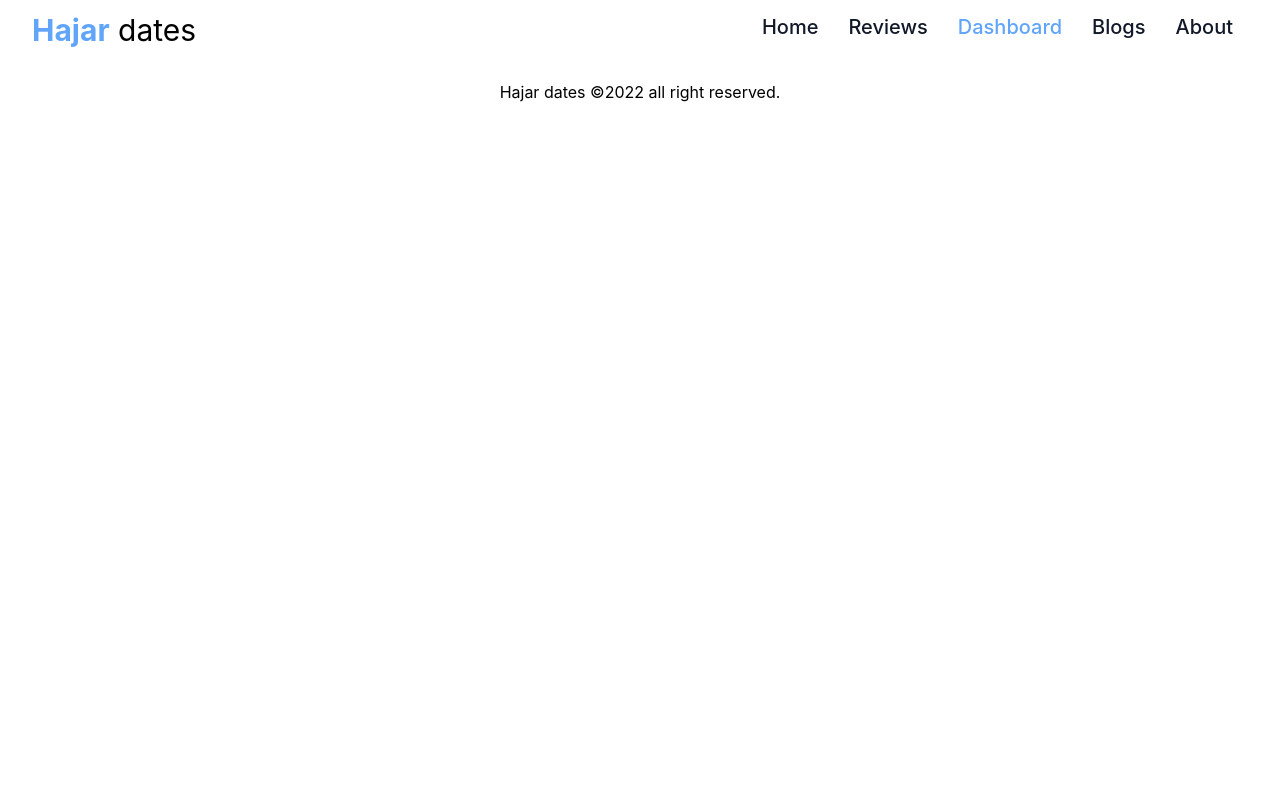
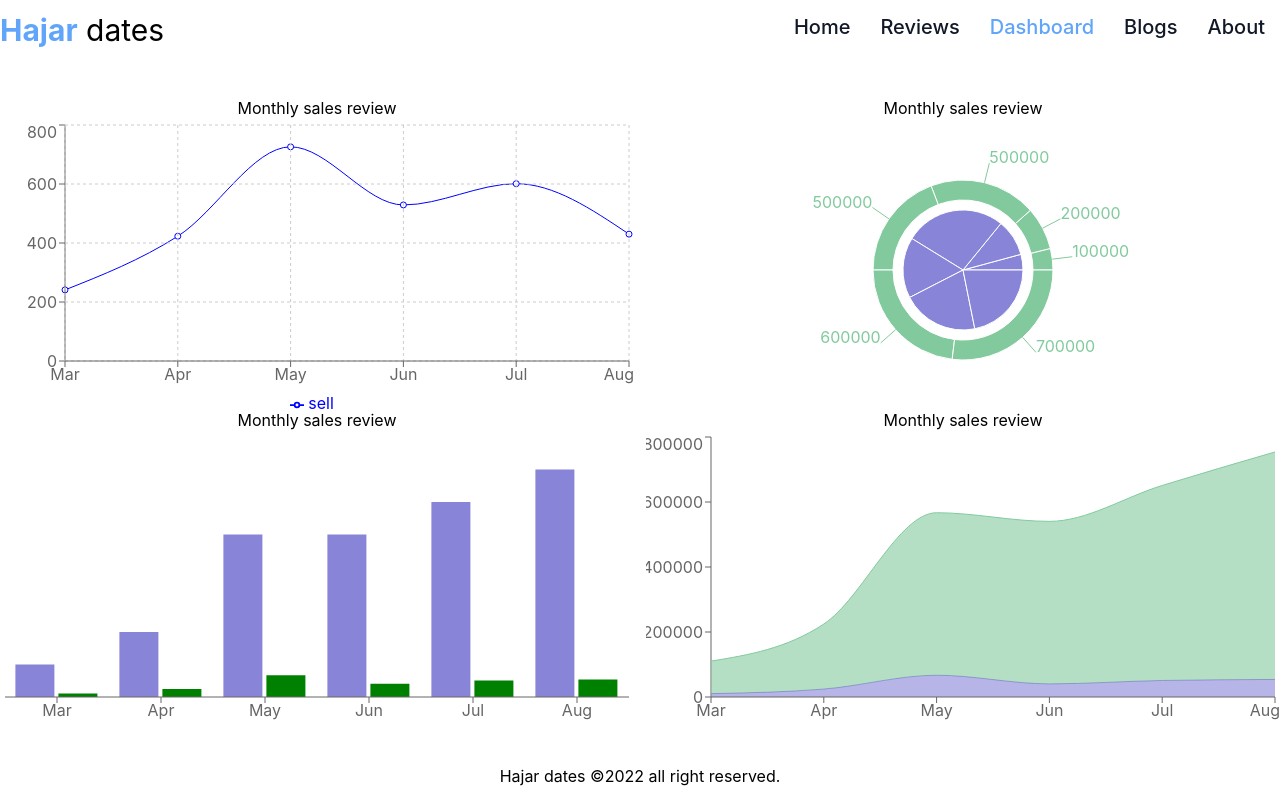
Before and after one commit to tilok-wp/Hazar-Dates-Rreview, a React (Create React App) app: page /dashboard in a window 1280 px wide. Built offline with nearby package versions, Linux system fonts and the light colour scheme.

Commit message:
Create  dashboard graph feature

```diff
--- a/public/chart-data.json
+++ b/public/chart-data.json
@@ -1,38 +1 @@
-[
-    {
-        "month": "Mar",
-        "investment": 100000,
-        "sell": 241,
-        "revenue": 10401
-    },
-    {
-        "month": "Apr",
-        "investment": 200000,
-        "sell": 423,
-        "revenue": 24500
-    },
-    {
-        "month": "May",
-        "investment": 500000,
-        "sell": 726,
-        "revenue": 67010
-    },
-    {
-        "month": "Jun",
-        "investment": 500000,
-        "sell": 529,
-        "revenue": 40405
-    },
-    {
-        "month": "Jul",
-        "investment": 600000,
-        "sell": 601,
-        "revenue": 50900
-    },
-    {
-        "month": "Aug",
-        "investment": 700000,
-        "sell": 670,
-        "revenue": 61000
-    }
-]
+[{"month":"Mar","investment":100000,"sell":241,"revenue":10401},{"month":"Apr","investment":200000,"sell":423,"revenue":24500},{"month":"May","investment":500000,"sell":726,"revenue":67010},{"month":"Jun","investment":500000,"sell":529,"revenue":40405},{"month":"Jul","investment":600000,"sell":601,"revenue":50900},{"month":"Aug","investment":700000,"sell":430,"revenue":54000}]
--- a/src/components/Dashboard/Dashboard.css
+++ b/src/components/Dashboard/Dashboard.css
@@ -0,0 +1,5 @@
+.graph-box {
+    width: 100%;
+    height: 300px;
+    text-align: center;
+}
--- a/src/components/Dashboard/Dashboard.js
+++ b/src/components/Dashboard/Dashboard.js
@@ -1,14 +1,29 @@
 import React from 'react';
+import GraphAreaChart from '../GraphAreaChart/GraphAreaChart';
+import GraphBarChart from '../GraphBarChart/GraphBarChart';
 import GraphLineChart from '../GraphLineChart/GraphLineChart';
-
-
-
-
+import GraphPieChart from '../GraphPieChart/GraphPieChart';
+import './Dashboard.css'
 
 const Dashboard = () => {
     return (
-        <div>
-            <GraphLineChart></GraphLineChart>
+        <div className='container mx-auto grid md:grid-cols-2 gap-3 my-9'>
+            <div className='graph-box'>
+                <h3>Monthly sales review</h3>
+                <GraphLineChart></GraphLineChart>
+            </div>
+            <div className='graph-box'>
+                <h3>Monthly sales review</h3>
+                <GraphPieChart></GraphPieChart>
+            </div>
+            <div className='graph-box'>
+                <h3>Monthly sales review</h3>
+                <GraphBarChart></GraphBarChart>
+            </div>
+            <div className='graph-box'>
+                <h3>Monthly sales review</h3>
+                <GraphAreaChart></GraphAreaChart>
+            </div>
         </div>
     );
 };
--- a/src/components/GraphAreaChart/GraphAreaChart.js
+++ b/src/components/GraphAreaChart/GraphAreaChart.js
@@ -1,10 +1,20 @@
 import React from 'react';
+import { Area, AreaChart, CartesianGrid, ResponsiveContainer, Tooltip, XAxis, YAxis } from 'recharts';
+import useGraphData from '../../hooks/useGraphData';
 
 const GraphAreaChart = () => {
+    const [graphData, setGraphData] = useGraphData();
     return (
-        <div>
-
-        </div>
+        <ResponsiveContainer width="100%" height="100%">
+            <AreaChart
+                data={graphData} >
+                <YAxis />
+                <Tooltip />
+                <Area type="monotone" dataKey="revenue" stackId="1" stroke="#8884d8" fill="#8884d8" />
+                <Area type="monotone" dataKey="investment" stackId="1" stroke="#82ca9d" fill="#82ca9d" />
+                <XAxis dataKey={'month'}></XAxis>
+            </AreaChart>
+        </ResponsiveContainer>
     );
 };
 
--- a/src/components/GraphBarChart/GraphBarChart.js
+++ b/src/components/GraphBarChart/GraphBarChart.js
@@ -1,10 +1,18 @@
 import React from 'react';
+import { Bar, BarChart, ResponsiveContainer, XAxis } from 'recharts';
+import useGraphData from '../../hooks/useGraphData';
 
 const GraphBarChart = () => {
+    const [graphData, setGraphData] = useGraphData();
     return (
-        <div>
+        <ResponsiveContainer width="100%" height="100%">
+            <BarChart width={550} height={400} data={graphData}>
+                <Bar dataKey="investment" fill="#8884d8" />
+                <Bar dataKey="revenue" fill="green" />
+                <XAxis dataKey={'month'}></XAxis>
+            </BarChart>
 
-        </div>
+        </ResponsiveContainer>
     );
 };
 
--- a/src/components/GraphLineChart/GraphLineChart.js
+++ b/src/components/GraphLineChart/GraphLineChart.js
@@ -1,10 +1,21 @@
 import React from 'react';
+import useGraphData from '../../hooks/useGraphData';
+import { LineChart, Line, XAxis, YAxis, CartesianGrid, Tooltip, Legend, ResponsiveContainer } from 'recharts';
 
 const GraphLineChart = () => {
+    const [graphData, setGraphData] = useGraphData();
     return (
-        <div>
+        <ResponsiveContainer width="100%" height="100%">
+            <LineChart data={graphData}>
+                <Line type="monotone" dataKey="sell" stroke="blue" />
+                <YAxis></YAxis>
+                <Tooltip />
+                <Legend />
+                <CartesianGrid strokeDasharray="3 3" />
+                <XAxis dataKey={'month'}></XAxis>
+            </LineChart>
+        </ResponsiveContainer>
 
-        </div>
     );
 };
 
--- a/src/components/GraphPieChart/GraphPieChart.js
+++ b/src/components/GraphPieChart/GraphPieChart.js
@@ -1,10 +1,17 @@
 import React from 'react';
+import { Pie, PieChart, ResponsiveContainer, Tooltip } from 'recharts';
+import useGraphData from '../../hooks/useGraphData';
 
 const GraphPieChart = () => {
+    const [graphData, setGraphData] = useGraphData();
     return (
-        <div>
-
-        </div>
+        <ResponsiveContainer width="100%" height="100%">
+            <PieChart width={400} height={400}>
+                <Pie data={graphData} dataKey="revenue" cx="50%" cy="50%" outerRadius={60} fill="#8884d8" />
+                <Pie data={graphData} dataKey="investment" cx="50%" cy="50%" innerRadius={70} outerRadius={90} fill="#82ca9d" label />
+                <Tooltip />
+            </PieChart>
+        </ResponsiveContainer>
     );
 };
 
--- a/src/components/Header/Header.js
+++ b/src/components/Header/Header.js
@@ -6,7 +6,7 @@ import './Header.css'
 
 const Header = () => {
     return (
-        <header className='sticky top-0 md:flex justify-between md:mx-8 text-center py-3'>
+        <header className='container mx-auto sticky top-0 md:flex justify-between text-center py-3 '>
             <div><h1 className='text-3xl'> <strong className='text-blue-400'>Hajar</strong>  dates</h1></div>
             <nav>
                 <CustomLink to={'/'}>Home</CustomLink>
--- a/src/components/Home/Home.js
+++ b/src/components/Home/Home.js
@@ -6,6 +6,7 @@ import Review from '../Review/Review';
 const Home = () => {
     const [reviews, setReviews] = useReviews()
 
+
     return (
         <div>
             <ProductBanner></ProductBanner>
@@ -13,6 +14,7 @@ const Home = () => {
 
             <div className='grid md:grid-cols-3 gap-5'>
                 {
+
                     reviews.map(item => <Review
                         key={item.id}
                         item={item}
--- /dev/null
+++ b/src/hooks/useGraphData.js
@@ -0,0 +1,14 @@
+import { useEffect, useState } from "react"
+
+const useGraphData = () => {
+    const [graphData, setGraphData] = useState([])
+
+    useEffect(() => {
+        fetch('chart-data.json')
+            .then(req => req.json())
+            .then(data => setGraphData(data))
+    }, [])
+
+    return [graphData, setGraphData]
+}
+export default useGraphData
```
